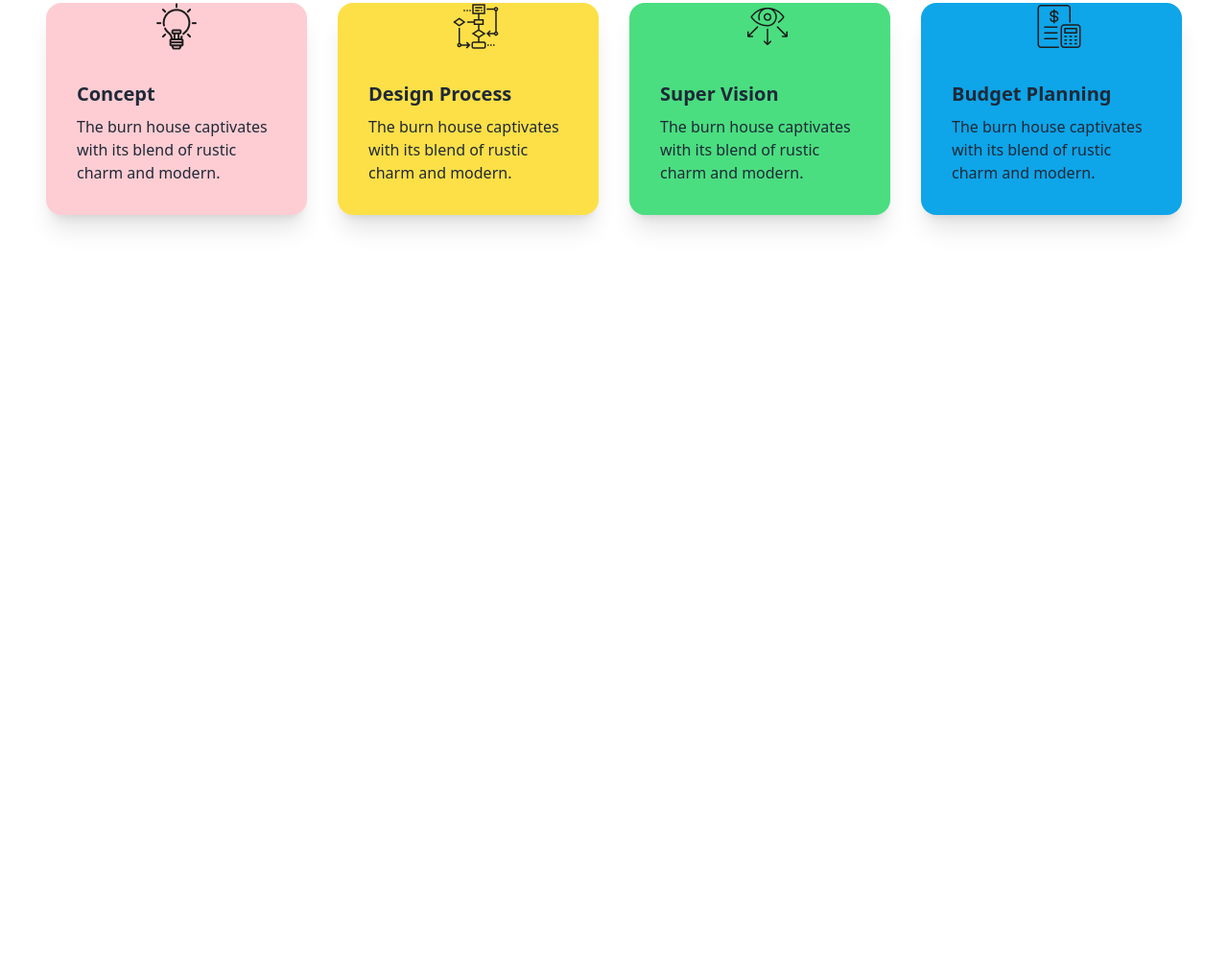
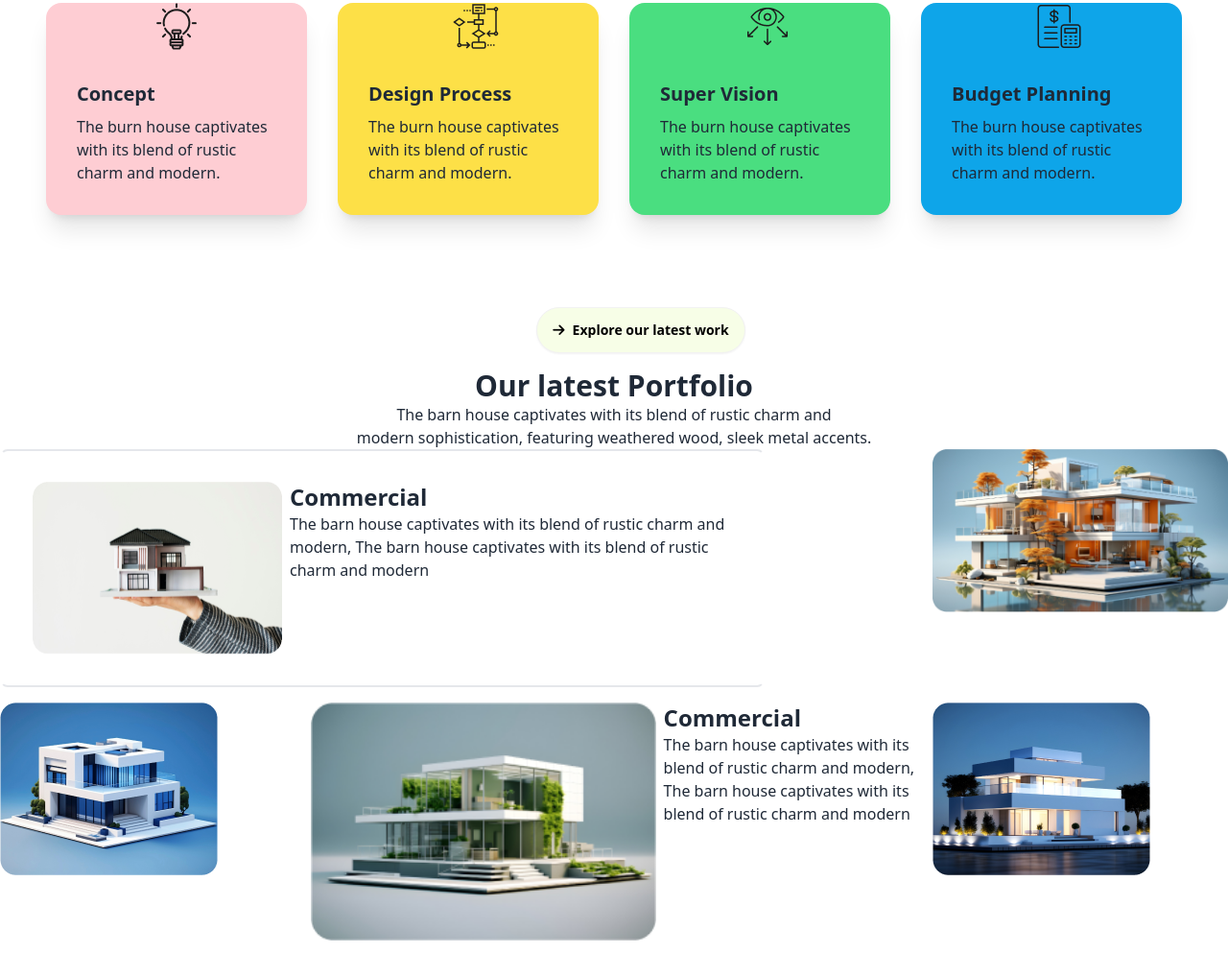
Before and after one commit to githubroycode/assignment-three-project, a plain HTML site: page index.html in a window 1280 px wide. Shown: the part 1740-2758 px from the top of the page at 96% size. Before the commit the page ends 2060 px from the top, so only its background shows below. Drawn offline with nearby package versions, Linux system fonts and the light colour scheme.

Commit message:
today enough

```diff
--- a/index.html
+++ b/index.html
@@ -233,6 +233,48 @@
       </div>
     </div>
   </section>
+
+  <!-- Portfolio section -->
+
+  <section class="my-24">
+    <div>
+      <div class="mt-16 ml-14 mb-4 text-center"><a class="btn bg-lime-50 text-black rounded-3xl"><i
+            class="fa-solid fa-arrow-right"></i>Explore our latest work</a>
+      </div>
+    </div>
+    <h3 class="text-3xl font-bold text-center">Our latest Portfolio</h3>
+    <p class="text-center">The barn house captivates with its blend of rustic charm and<br> modern sophistication,
+      featuring weathered
+      wood, sleek metal accents.</p>
+    <!-- commercial project -->
+    <div class="grid grid-cols-1 lg:grid-cols-4 grid-rows-2 gap-4">
+      <div class="col-span-3 flex gap-2 border-solid border-2 border-x-white rounded-lg p-8 lg:w-5/6">
+        <img src="./assets/img1.png" alt="">
+        <div>
+          <h3 class="font-bold text-2xl">Commercial</h3>
+          <p>The barn house captivates with its blend of rustic charm and modern, The barn house captivates with its blend of rustic charm and modern</p>
+        </div>
+      </div>
+
+      <div>
+        <img src="./assets/img2.png" alt="">
+      </div>
+      <!--  -->
+      <div>
+        <img src="./assets/img3.png" alt="">
+      </div>
+      <div class="col-span-2 flex gap-2">
+        <img src="./assets/img4.png" alt="">
+        <div>
+          <h3 class="font-bold text-2xl">Commercial</h3>
+          <p>The barn house captivates with its blend of rustic charm and modern, The barn house captivates with its blend of rustic charm and modern</p>
+        </div>
+      </div>
+      <div>
+        <img src="./assets/img5.png" alt="">
+      </div>
+    </div>
+  </section>
 </body>
 
 </html>
```
